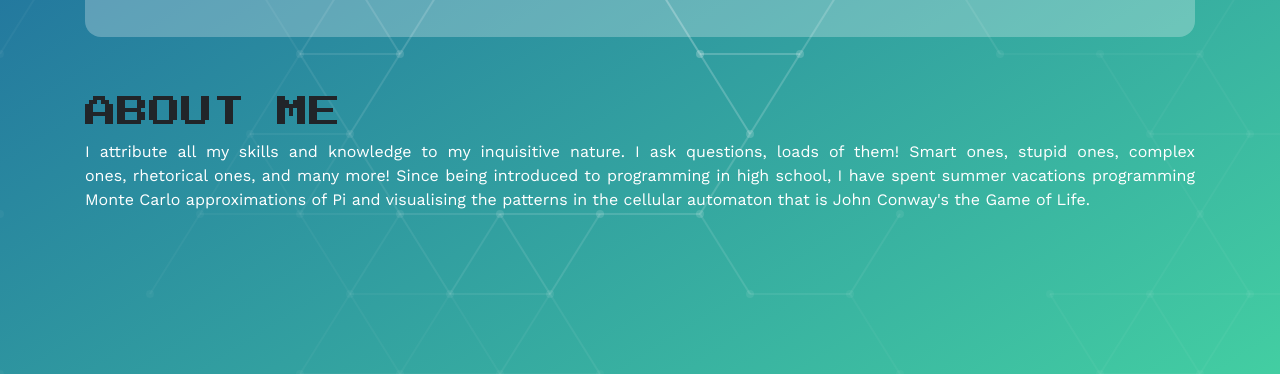
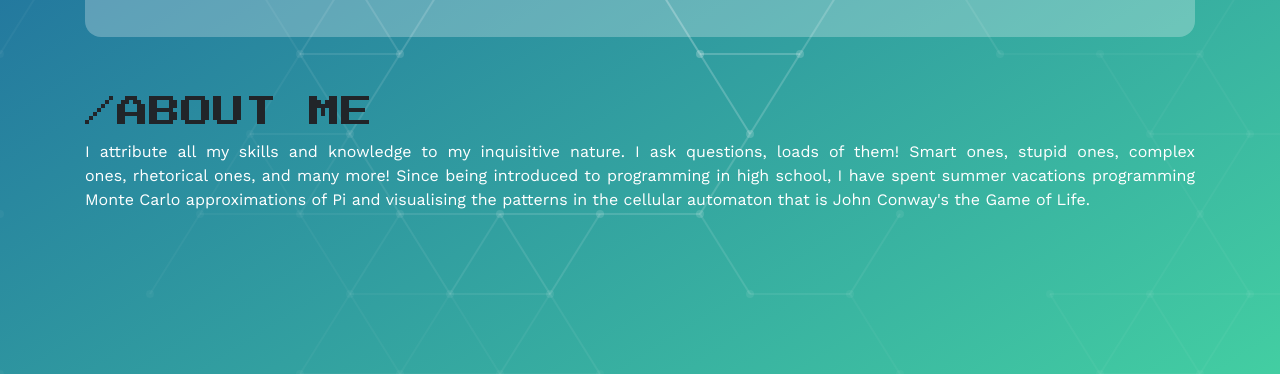
Before and after one commit to chyavan-mc/chyavan-mc.github.io, a plain HTML site: page index.html in a window 1280 px wide. Shown: the part 426-800 px from the top of the page. Drawn offline with nearby package versions, Linux system fonts and the light colour scheme.

Commit message:
forward slash

```diff
--- a/index.html
+++ b/index.html
@@ -129,7 +129,7 @@
     <!-- ABOUT -->
     <div id="about" class="container section-padding">
         <div class="font-digital d-flex align-items-center">
-            <h2>ABOUT ME</h2>
+            <h2>/ABOUT ME</h2>
         </div>
         <div style="min-height:300px;" class="text-justify white-text">
             I attribute all my skills and knowledge to my inquisitive nature. I ask questions,&nbsp;loads of them! Smart ones,&nbsp;stupid ones,&nbsp;complex ones,&nbsp;rhetorical ones, and many more!
```
